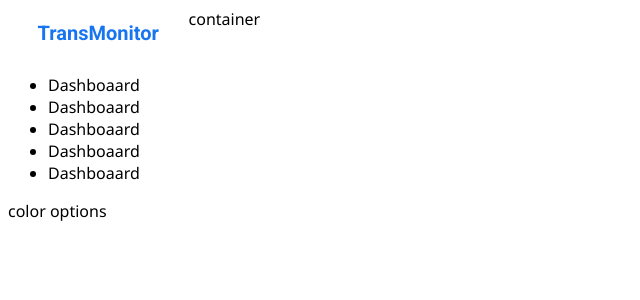
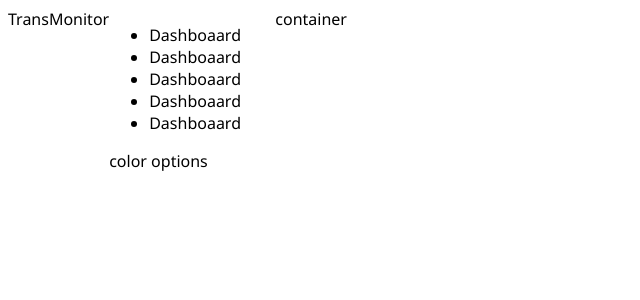
Before and after one commit to TohirBabs/transmonitor, a React (Create React App) app: page / in a window 1280 px wide. Shown: the top 300 px of the page, without its empty margins (0-640 px from the left). Built offline with nearby package versions, Linux system fonts and the light colour scheme.

Commit message:
create overview

```diff
--- a/src/Components/navbar/Navbar.jsx
+++ b/src/Components/navbar/Navbar.jsx
@@ -1,7 +1,15 @@
 import "./navbar.scss";
 
 const Navbar = () => {
-  return <div className="navbar">Navbar</div>;
+  return (
+    <div className="navbar">
+      <div className="left">
+        <div className="logo">TransMonitor</div>
+        <div className="search"></div>
+      </div>
+      <div className="right"></div>
+    </div>
+  );
 };
 
 export default Navbar;
--- a/src/Components/sidebar/Sidebar.jsx
+++ b/src/Components/sidebar/Sidebar.jsx
@@ -3,9 +3,6 @@ import "./sidebar.scss";
 const Sidebar = () => {
   return (
     <div className="sidebar">
-      <div className="top">
-        <span className="logo">TransMonitor</span>
-      </div>
       <div className="center">
         <ul>
           <li>
--- a/src/dashboard/Dashboard.jsx
+++ b/src/dashboard/Dashboard.jsx
@@ -1,9 +1,11 @@
+import Navbar from "../Components/navbar/Navbar";
 import Sidebar from "../Components/sidebar/Sidebar";
 import "./dashboard.scss";
 
 const Dashboard = () => {
   return (
     <div className="dashboard">
+      <Navbar />
       <Sidebar />
       <div className="dashboard_container">container</div>
     </div>
```
Also changed, not shown: src/Components/overview/Overview.jsx (added).
